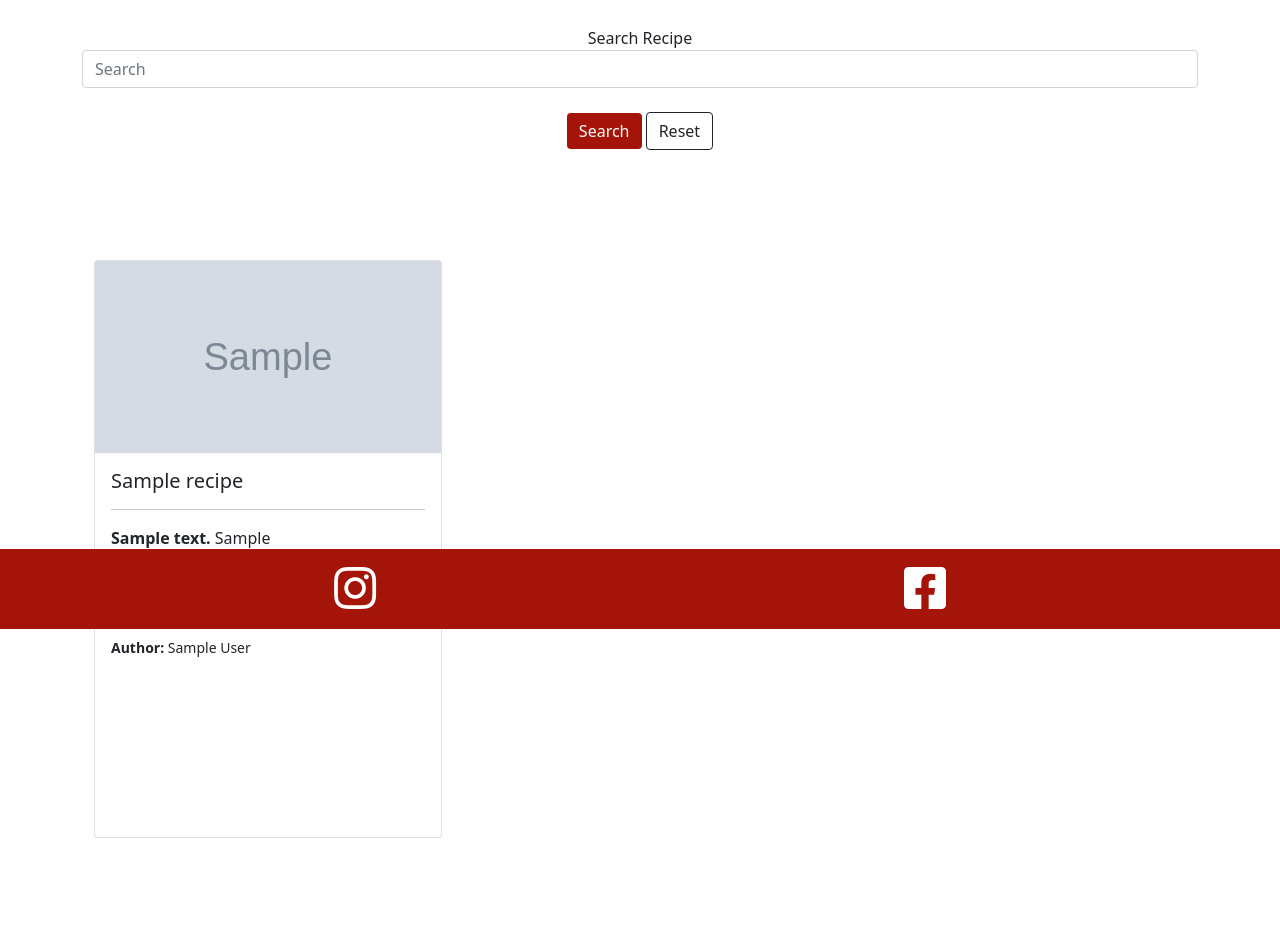
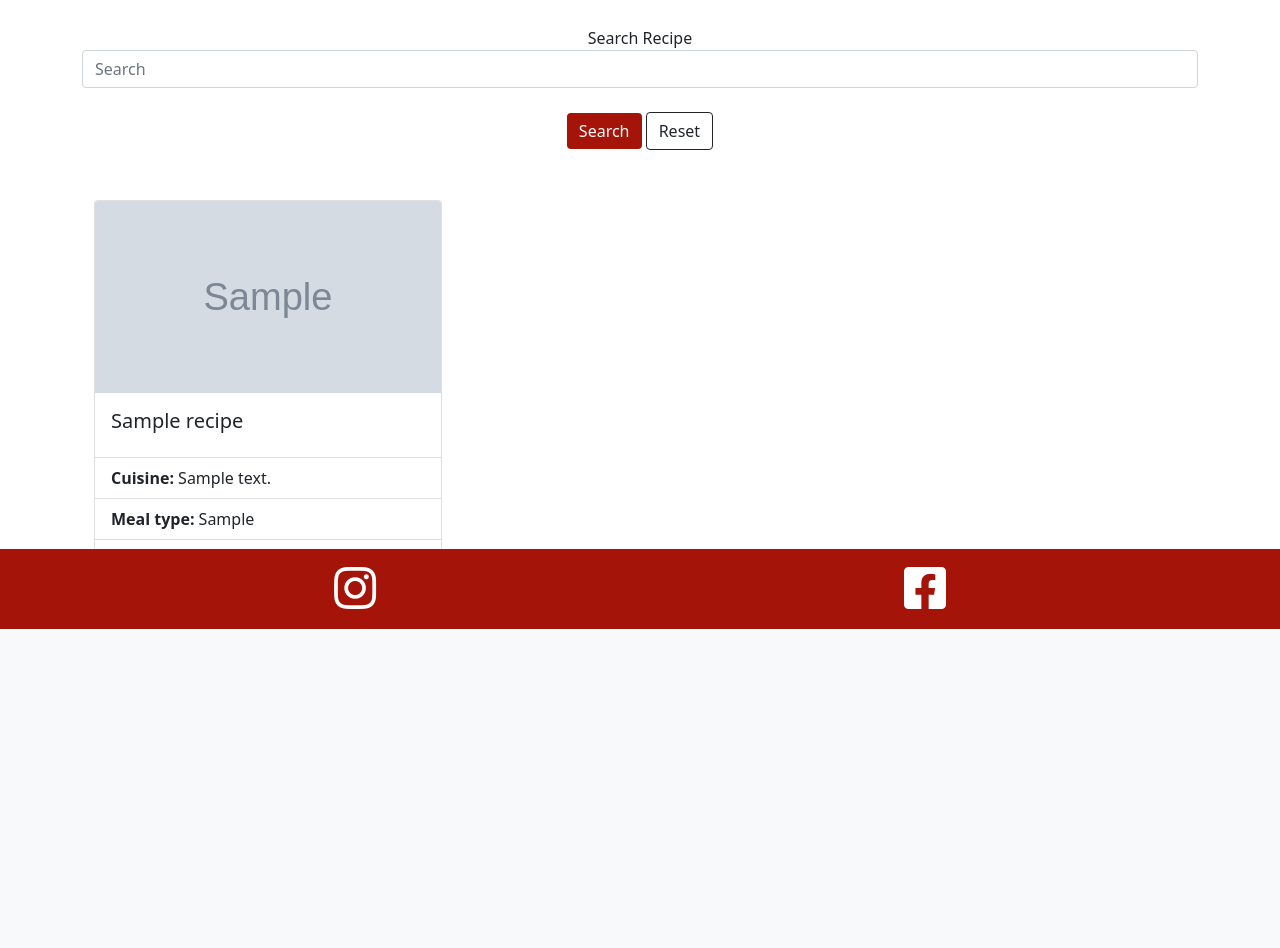
Before and after one commit to Yassinrby/spicy-meals, a Flask app: page /search in a window 1280 px wide. Shown: the part 171-1119 px from the top of the page. After the commit the page ends 800 px from the top, so only its background shows below. Run offline with Flask 2, Linux system fonts and the light colour scheme; grey boxes marked "Sample" are stand-in pictures; a database or web service that is not in the repository returns one stand-in record (values such as "Sample title"); some libraries are stand-ins or nearby versions.

Commit message:
Changed recipe card because of overflow

```diff
--- a/static/css/style.css
+++ b/static/css/style.css
@@ -33,10 +33,6 @@ footer {
     margin-top: 25px;
 }
 
-.card {
-    margin: 80px 0;
-    display: table;
-}
 
 .validate {
     width: 80%;
@@ -89,15 +85,9 @@ footer {
     margin: 30px 0;
 }
 
-.card-img-top {
-    width: 100%;
-    height: 15vw;
-    object-fit: cover;
-}
 
-.recipe-card {
-    height: 20vw;
-}
+
+
 
 .img-fluid {
     height: 45vh;
@@ -112,12 +102,8 @@ footer {
     margin: 25px 0;
 }
 
-.card-recipe {
-    min-width: 100%;
-}
-
-.card-body {
-    height: 30vw;
+.recipe-row {
+    margin: 25px 0;
 }
 
 .recipe-gallery {
@@ -146,3 +132,9 @@ footer {
     max-width: 100%;
     max-height: 100%;
 }
+
+.card-img-top {
+    width: 100%;
+    height: 15vw;
+    object-fit: cover;
+}
--- a/templates/all_recipes.html
+++ b/templates/all_recipes.html
@@ -3,14 +3,19 @@
 {% block title %} All Recipes {% endblock %}
 
 {% block content %}
-<!-- All recipes page -->
+
 <div class="container">
+
+    <!-- Page header -->
+
     <div class="row text-center">
         <div class="col-md-12 header">
             <h1>All Recipes</h1>
         </div>
     </div>
-    <!-- Search functiomality -->
+
+    <!-- Search -->
+
     <div class="row text-center search">
         <form action="{{ url_for('search') }}" method="POST" class="form-inline">
             <label for="search">Search Recipe</label>
@@ -20,14 +25,14 @@
             <button class="browse-btn btn btn-light" type="submit">Search</button> <a
                 href="{{ url_for('all_recipes') }}" class="btn btn-outline-dark">Reset</a>
         </form>
+    </div>
 
-    </div>
-    <!-- Recipe gallery -->
-    <div class="row recipe-gallery">
+    <!-- Recipe Cards -->
+
+    <div class="row recipe-row">
         {% for recipe in recipes %}
-        <div class="col-md-4">
-            <div class="card card-recipe">
-                <!-- Recipe card -->
+        <div class="col-md-4 recipe-col">
+            <div class="card">
                 {% if recipe.image_url %}
                 <!-- Recipe image -->
                 <img src="{{ recipe.image_url }}" class="card-img-top" alt="Recipe image">
@@ -36,21 +41,19 @@
                     alt="Recipe image">
                 {% endif %}
                 <!-- Recipe name -->
-                <div class="card-body recipe-card">
+                <div class="card-body">
                     <h5 class="card-title">{{ recipe.meal_name }}</h5>
-                    <hr>
-                    <!-- Meal type and origin -->
-                    <p> <b> {{recipe.cuisine}} </b> {{recipe.meal_type}}</p>
-                    <a href="{{ url_for('recipe', recipe_id=recipe._id) }}" class="browse-btn btn btn-light">See
-                        Recipe</a>
-                    <hr>
-                    <!-- Meal author -->
-                    <p><small><b>Author: </b>{{ recipe.author }}</small></p>
 
-                    <!-- Delete/edit buttons availble for recipe author -->
+                </div>
+                <!-- Recipe type, origin and author -->
+                <ul class="list-group list-group-flush">
+                    <li class="list-group-item"><b>Cuisine:</b> {{recipe.cuisine}}</li>
+                    <li class="list-group-item"><b>Meal type:</b> {{recipe.meal_type}}</li>
+                    <li class="list-group-item"><b>Author:</b> {{ recipe.author }}</li>
+                </ul>
+                <!-- Recipe edit/delete button (only for recipe creator) -->
                 {% if session.user == recipe.author %}
-
-                    <div class="align-items-end">
+                <div class="card-body">
                     <span><a class="btn btn-secondary btn-sm card-btn"
                             href="{{ url_for('edit_recipe', recipe_id=recipe._id)}}">Edit Recipe</a></span>
                     <span><a class="btn btn-outline-danger btn-sm card-btn"
@@ -58,11 +61,12 @@
                 </div>
                 {% endif %}
             </div>
-            </div>
+
         </div>
         {% endfor %}
     </div>
+</div>
+<!-- All recipes page -->
 
-</div>
 
 {% endblock %}
```
Lines whose indentation alone changed are shown as unchanged.
